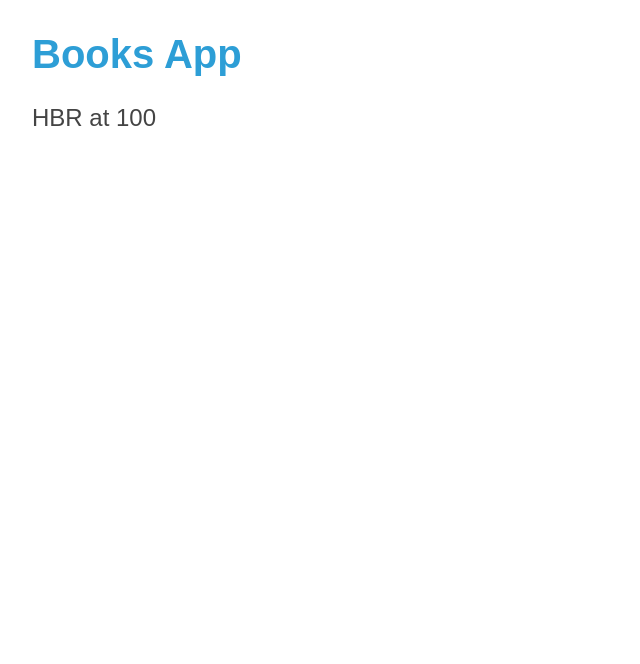
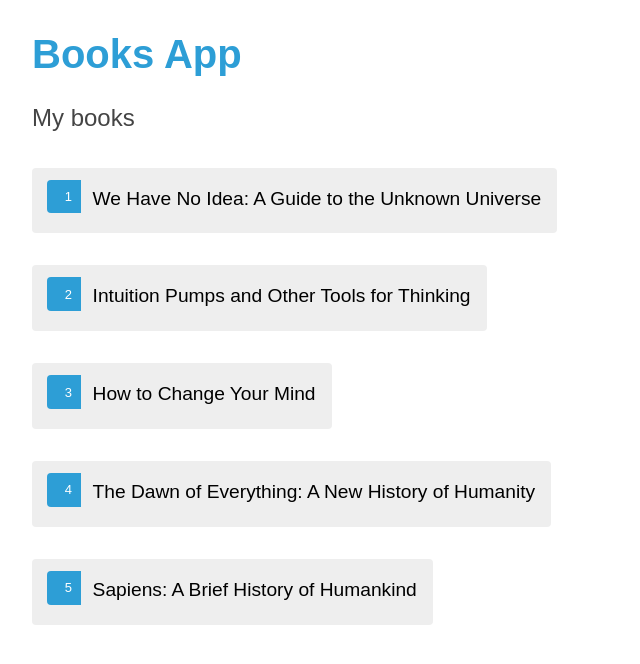
Before and after one commit to YashPaste/AngularApp, an Angular app: page / in a window 1280 px wide. Shown: the top 664 px of the page, without its empty margins (0-640 px from the left). Built offline with nearby package versions, Linux system fonts and the light colour scheme.

Commit message:
display list of books

```diff
--- a/src/app/book.ts
+++ b/src/app/book.ts
@@ -1,5 +1,5 @@
 export interface Book {
-    id: number;
-    author: string;
-    title: string;
+  id: number;
+  author: string;
+  title: string;
 }
--- a/src/app/components/books/books.component.css
+++ b/src/app/components/books/books.component.css
@@ -0,0 +1,104 @@
+.books {
+    margin: 0 0 2em 0;
+    list-style-type: none;
+    padding: 0;
+    width: 40em;
+}
+
+input {
+    display: block;
+    width: 100%;
+    padding: .5rem;
+    margin: 1rem 0;
+    box-sizing: border-box;
+}
+
+.books li {
+    position: relative;
+    cursor: pointer;
+}
+
+.books li:hover {
+    left: .1em;
+}
+
+.books a {
+    color: #333;
+    text-decoration: none;
+    background-color: #EEE;
+    margin: .5em;
+    padding: .3em 0;
+    height: 1.6em;
+    border-radius: 4px;
+    display: block;
+    width: 100%;
+}
+
+.books a:hover {
+    color: #2c3a41;
+    background-color: #e6e6e6;
+}
+
+.books a:active {
+    background-color: #525252;
+    color: #fafafa;
+}
+
+.books .badge {
+    display: inline-block;
+    font-size: small;
+    color: white;
+    padding: 0.8em 0.7em 0 0.7em;
+    background-color: #2D9ED6;
+    line-height: 1em;
+    position: relative;
+    left: -1px;
+    top: -4px;
+    height: 1.8em;
+    min-width: 16px;
+    text-align: right;
+    margin-right: .8em;
+    border-radius: 4px 0 0 4px;
+}
+
+.add-button {
+    padding: .5rem 1.5rem;
+    font-size: 1rem;
+    margin-bottom: 2rem;
+}
+
+.add-button:hover {
+    color: white;
+    background-color: #42545C;
+}
+
+button.delete {
+    position: absolute;
+    left: 210px;
+    top: 5px;
+    background-color: white;
+    color: #525252;
+    font-size: 1.1rem;
+    margin: 0;
+    padding: 1px 10px 3px 10px;
+}
+
+button.delete:hover {
+    background-color: #525252;
+    color: white;
+}
+
+.books button.selected {
+    background-color: black;
+    color: white;
+}
+
+.books button.selected:hover {
+    background-color: #505050;
+    color: white;
+}
+
+.books button.selected:active {
+    background-color: black;
+    color: white;
+}
--- a/src/app/components/books/books.component.html
+++ b/src/app/components/books/books.component.html
@@ -1 +1,19 @@
-<h2>{{book.title}}</h2>
+<h2>My books</h2>
+<ul class="books">
+    <li *ngFor="let book of books">
+        <button [class.selected]="book === selectedBook" type="button" (click)="onSelect(book)">
+            <span class="badge">{{book.id}}</span>
+            <span class="title">{{book.title}}</span>
+        </button>
+    </li>
+</ul>
+
+<div *ngIf="selectedBook">
+    <h2>{{selectedBook.title}} details</h2>
+    <div><span>id: </span>{{selectedBook.id}}</div>
+
+    <label for="author">Book author: </label>
+    <input id="author" [(ngModel)]="selectedBook.author"  placeholder="author">
+    <label for="title">Book title: </label>
+    <input id="title" [(ngModel)]="selectedBook.title" placeholder="title">
+</div>
--- a/src/app/components/books/books.component.ts
+++ b/src/app/components/books/books.component.ts
@@ -1,5 +1,6 @@
 import { Component, OnInit } from '@angular/core';
 import { Book } from '../../book';
+import { BOOKS } from '../../mock-books';
 
 @Component({
   selector: 'app-books',
@@ -12,6 +13,12 @@
     author: 'HBR',
     title: 'HBR at 100',
   };
+  books = BOOKS;
+  selectedBook?: Book;
+
+  onSelect(book: Book): void {
+    this.selectedBook = book;
+  }
 
   constructor() {}
 
--- /dev/null
+++ b/src/app/mock-books.ts
@@ -0,0 +1,25 @@
+import { Book } from './book';
+
+export const BOOKS: Book[] = [
+  {
+    id: 1,
+    author: 'Jorge Cham',
+    title: 'We Have No Idea: A Guide to the Unknown Universe',
+  },
+  {
+    id: 2,
+    author: 'Daniel C. Dennett',
+    title: 'Intuition Pumps and Other Tools for Thinking',
+  },
+  { id: 3, author: 'Michael Pollan', title: 'How to Change Your Mind' },
+  {
+    id: 4,
+    author: 'David Graeber',
+    title: 'The Dawn of Everything: A New History of Humanity',
+  },
+  {
+    id: 5,
+    author: 'Yuval Noah Harari',
+    title: 'Sapiens: A Brief History of Humankind',
+  },
+];
```
Also changed, not shown: src/app/app.module.ts (+5 -9 lines).
